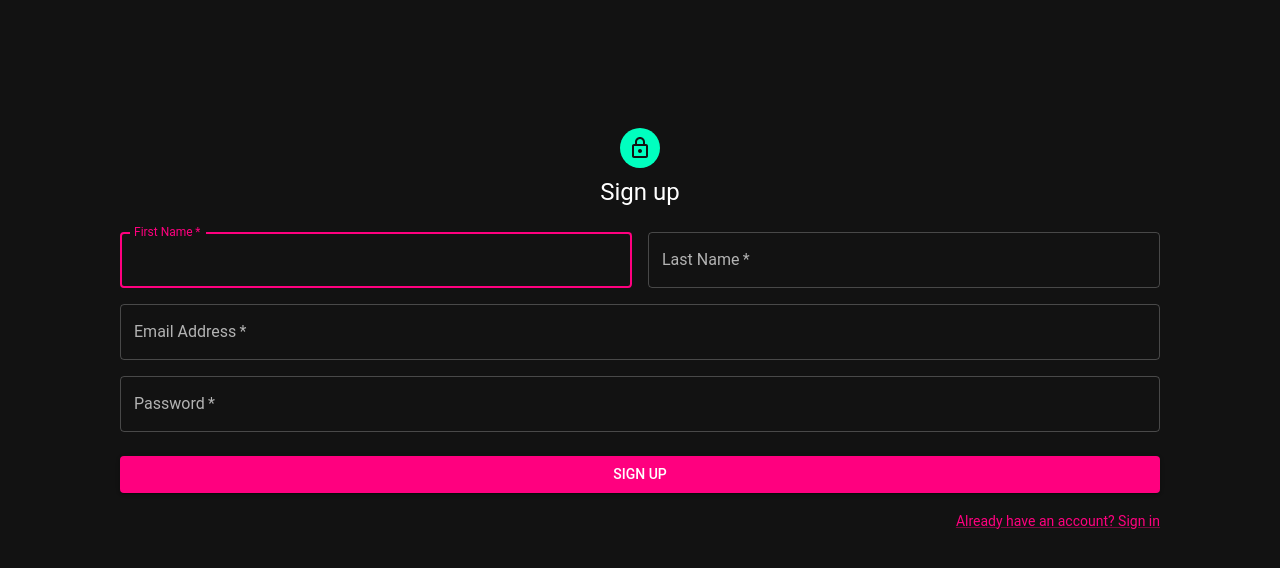
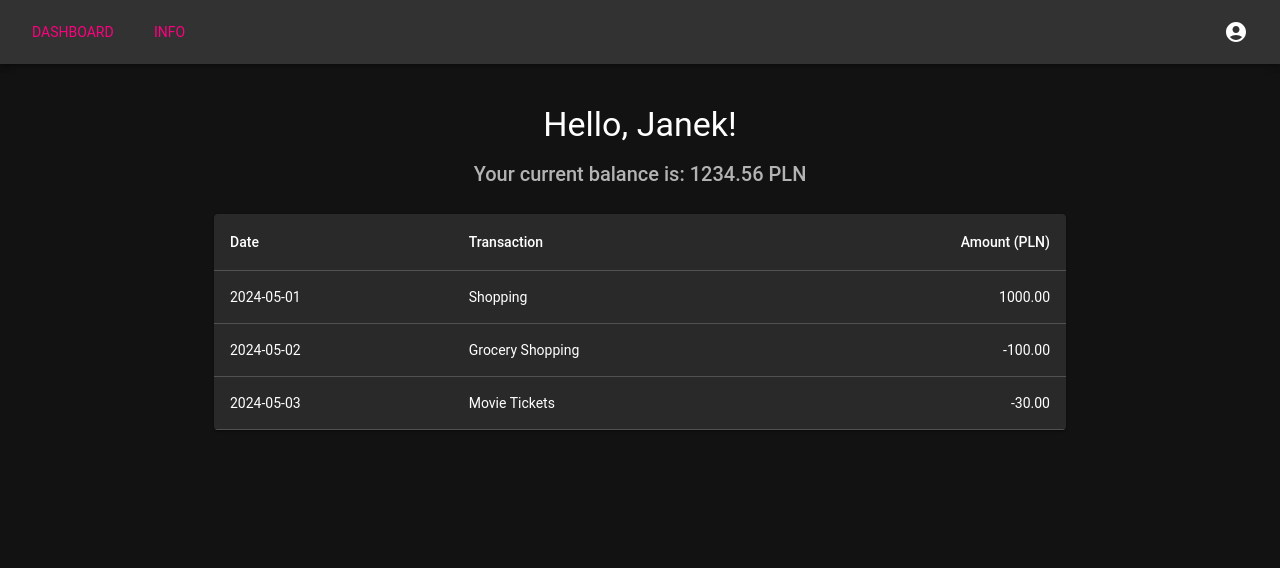
Before and after one commit to jpultorak/WdBK, a React (Vite) app in the folder P2/BankApp/frontend/: page /dashboard in a window 1280 px wide. Shown: the top 568 px of the page. Built offline with nearby package versions, Linux system fonts and the light colour scheme.

Commit message:
Added Dashobard page

```diff
--- a/P2/BankApp/frontend/src/App.tsx
+++ b/P2/BankApp/frontend/src/App.tsx
@@ -1,7 +1,7 @@
-import SignUpPage from './pages/SingUpPage';
+import Dashboard from './pages/Dashboard';
 
 function App() {
-  return <SignUpPage />;
+  return <Dashboard />;
 }
 
 export default App;
--- a/P2/BankApp/frontend/src/components/NavigationBar.tsx
+++ b/P2/BankApp/frontend/src/components/NavigationBar.tsx
@@ -35,7 +35,7 @@ export default function NavigationBar() {
   function handleLogoutClick() {}
 
   return (
-    <AppBar>
+    <AppBar position="sticky">
       <Toolbar>
         <Stack direction="row" spacing={2} alignItems="center">
           <GlowingButton>
@@ -44,10 +44,6 @@ export default function NavigationBar() {
 
           <GlowingButton>
             <Typography variant="body2">Info</Typography>
-          </GlowingButton>
-
-          <GlowingButton>
-            <Typography variant="body2">History</Typography>
           </GlowingButton>
         </Stack>
 
--- /dev/null
+++ b/P2/BankApp/frontend/src/pages/Dashboard.tsx
@@ -0,0 +1,69 @@
+import {
+  Box,
+  Container,
+  Typography,
+  Table,
+  TableBody,
+  TableCell,
+  TableContainer,
+  TableHead,
+  TableRow,
+  Paper,
+} from '@mui/material';
+import NavigationBar from '../components/NavigationBar';
+
+const firstName = 'Janek';
+const balance = 1234.56;
+const transactions = [
+  { id: 1, date: '2024-05-01', description: 'Shopping', amount: 1000 },
+  { id: 2, date: '2024-05-02', description: 'Grocery Shopping', amount: -100 },
+  { id: 3, date: '2024-05-03', description: 'Movie Tickets', amount: -30 },
+];
+
+export default function Dashboard() {
+  return (
+    <>
+      <NavigationBar />
+      <Container maxWidth="md" sx={{ mt: 5 }}>
+        <Box
+          sx={{
+            display: 'flex',
+            flexDirection: 'column',
+            alignItems: 'center',
+            mb: 3,
+          }}
+        >
+          <Typography variant="h4" gutterBottom>
+            Hello, {firstName}!
+          </Typography>
+          <Typography variant="h6" color="text.secondary">
+            Your current balance is: {balance.toFixed(2)} PLN
+          </Typography>
+        </Box>
+
+        <TableContainer component={Paper}>
+          <Table>
+            <TableHead>
+              <TableRow>
+                <TableCell>Date</TableCell>
+                <TableCell>Transaction</TableCell>
+                <TableCell align="right">Amount (PLN)</TableCell>
+              </TableRow>
+            </TableHead>
+            <TableBody>
+              {transactions.map((transaction) => (
+                <TableRow key={transaction.id}>
+                  <TableCell>{transaction.date}</TableCell>
+                  <TableCell>{transaction.description}</TableCell>
+                  <TableCell align="right">
+                    {transaction.amount.toFixed(2)}
+                  </TableCell>
+                </TableRow>
+              ))}
+            </TableBody>
+          </Table>
+        </TableContainer>
+      </Container>
+    </>
+  );
+}
--- a/P2/BankApp/frontend/src/pages/LoginPage.tsx
+++ b/P2/BankApp/frontend/src/pages/Login.tsx
@@ -12,7 +12,7 @@ import {
 
 import LockOutlinedIcon from '@mui/icons-material/LockOutlined';
 
-export default function LoginPage() {
+export default function Login() {
   const handleSubmit = (event: React.FormEvent<HTMLFormElement>) => {
     event.preventDefault();
     const data = new FormData(event.currentTarget);
--- a/P2/BankApp/frontend/src/pages/SingUpPage.tsx
+++ b/P2/BankApp/frontend/src/pages/SingUp.tsx
@@ -8,7 +8,7 @@ import Box from '@mui/material/Box';
 import LockOutlinedIcon from '@mui/icons-material/LockOutlined';
 import Typography from '@mui/material/Typography';
 
-export default function SignUpPage() {
+export default function SignUp() {
   const handleSubmit = (event: React.FormEvent<HTMLFormElement>) => {
     event.preventDefault();
     const data = new FormData(event.currentTarget);
```
